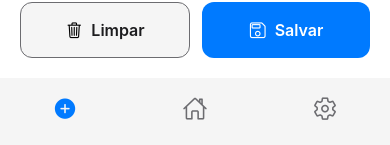
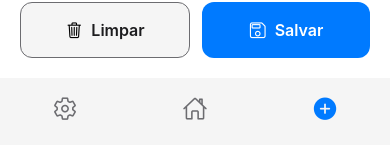
Before and after one commit to RpThiagoluiz/aurora, a React Native app: screen /AddTodo in a window 390 px wide. Shown: the part 696-841 px from the top of the page. Built offline with nearby package versions, Linux system fonts and the light colour scheme.

Commit message:
chore: tabs order

```diff
--- a/src/navigation/TabNavigator.tsx
+++ b/src/navigation/TabNavigator.tsx
@@ -68,7 +68,7 @@ export const TabNavigator = () => {
     return (
       <Icon
         name={iconName}
-        size={size}
+        size={focused ? size * 1.1 : size}
         color={focused ? colors.ACCENT_PRIMARY : colors.TEXT_SECONDARY}
       />
     )
@@ -88,10 +88,10 @@ export const TabNavigator = () => {
       initialRouteName="Home"
     >
       <Tab.Screen
-        name="AddTodo"
-        component={AddTodoScreen}
+        name="Settings"
+        component={SettingsScreen}
         options={{
-          headerTitle: 'Nova Tarefa',
+          headerTitle: 'Configurações',
         }}
       />
 
@@ -102,12 +102,11 @@ export const TabNavigator = () => {
           headerTitle: 'Aurora',
         }}
       />
-
       <Tab.Screen
-        name="Settings"
-        component={SettingsScreen}
+        name="AddTodo"
+        component={AddTodoScreen}
         options={{
-          headerTitle: 'Configurações',
+          headerTitle: 'Nova Tarefa',
         }}
       />
     </Tab.Navigator>
```
